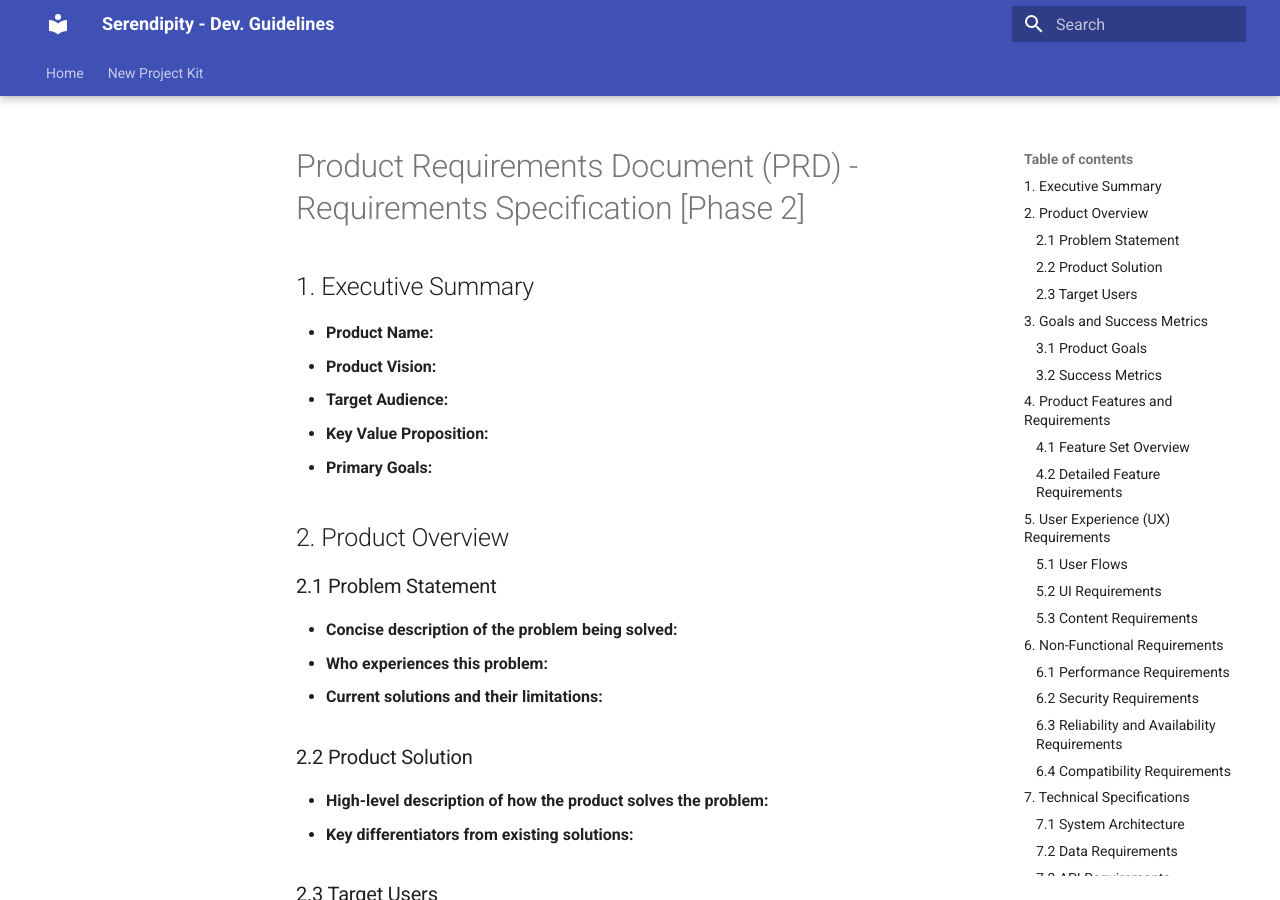
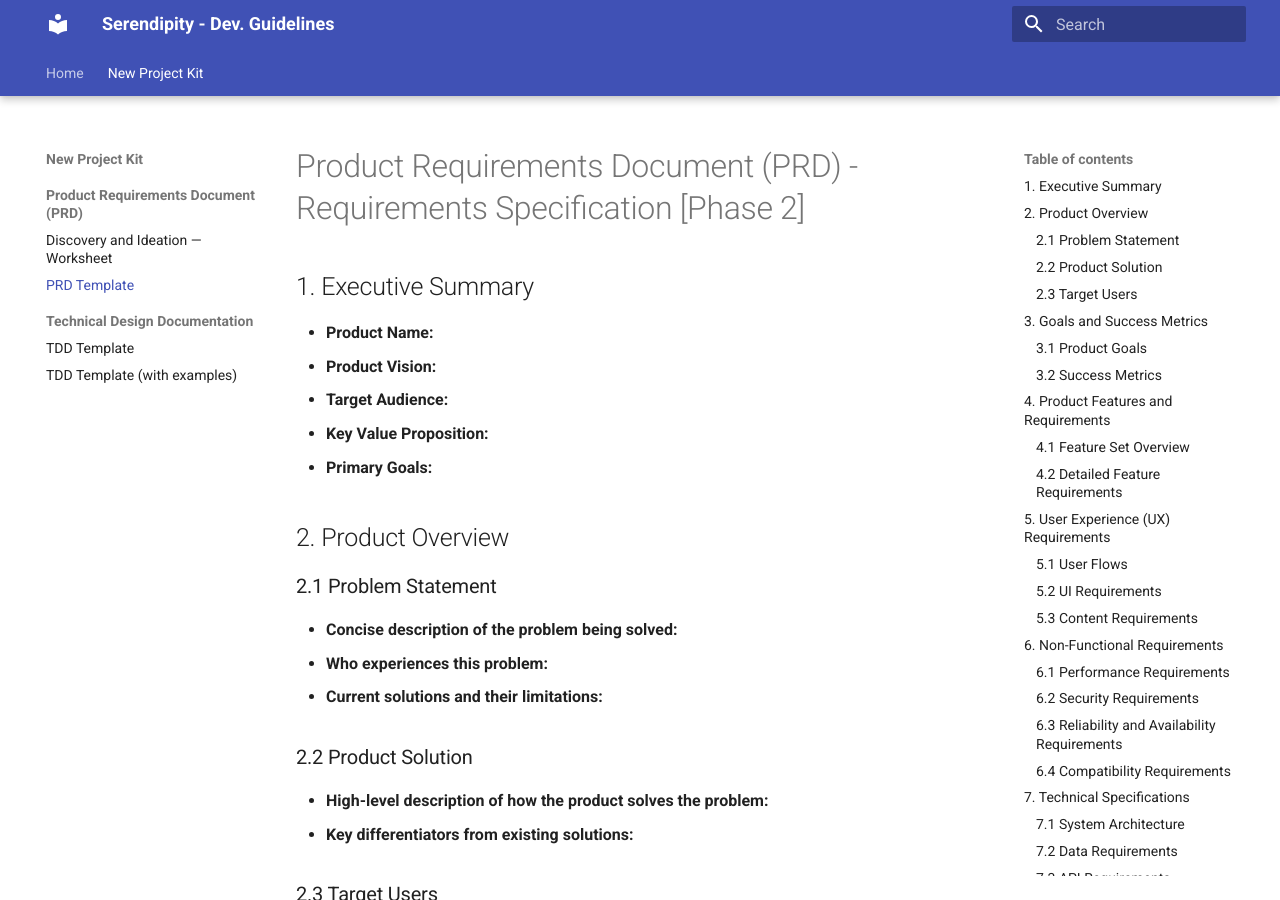
Before and after one commit to SerendipityOrg/TradeMan-Dev-Guidelines, an MkDocs documentation site: the page built from docs/new_project_kit/prd_template.md, in a window 1280 px wide and 900 px high. Built offline with MkDocs 1.6.1 and Material for MkDocs 9.7.7, drawn with Linux system fonts in a browser that asks for light colours.

Commit message:
Fixed navigation paths in mkdocs.yml

```diff
--- a/mkdocs.yml
+++ b/mkdocs.yml
@@ -43,11 +43,11 @@ nav:
   - Home: index.md
   - New Project Kit:
       - Product Requirements Document (PRD):
-          - Discovery and Ideation — Worksheet: project-guidelines/discovery_and_ideation_worksheet_template.md
-          - PRD Template: project-guidelines/prd_template.md
+          - Discovery and Ideation — Worksheet: new_project_kit/discovery_and_ideation_worksheet_template.md
+          - PRD Template: new_project_kit/prd_template.md
       - Technical Design Documentation:
-          - TDD Template: project-guidelines/tdd_template.md
-          - TDD Template (with examples): project-guidelines/tdd_template_with_examples.md
+          - TDD Template: new_project_kit/tdd_template.md
+          - TDD Template (with examples): new_project_kit/tdd_template_with_examples.md
 
 extra:
   social:
```
